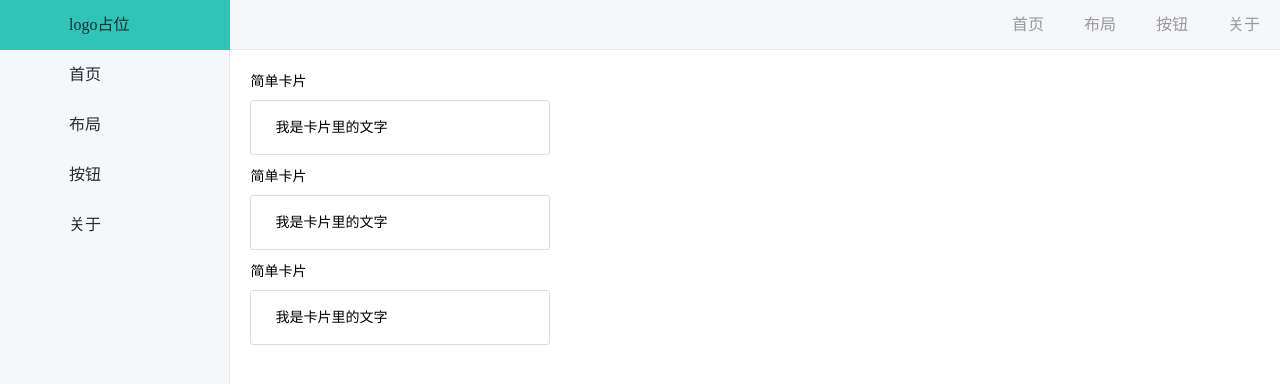
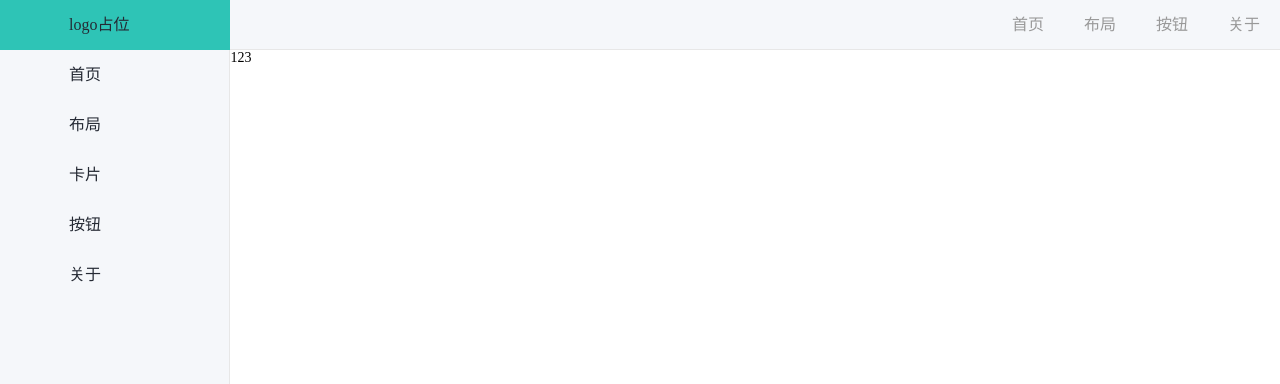
Before and after one commit to gcnova/gchon-vue3, a Vue app: page /layout in a window 1280 px wide. Shown: the top 384 px of the page. Built offline with nearby package versions, Linux system fonts and the light colour scheme.

Commit message:
fix:修改卡片模块配置

```diff
--- a/src/App.vue
+++ b/src/App.vue
@@ -4,6 +4,7 @@
       <a href="#">logo占位</a>
       <router-link to="/">首页</router-link>
       <router-link to="/layout">布局</router-link>
+      <router-link to="/card">卡片</router-link>
       <router-link to="/button">按钮</router-link>
       <router-link to="/about">关于</router-link>
     </div>
--- a/src/router/index.js
+++ b/src/router/index.js
@@ -1,6 +1,7 @@
 import { createRouter, createWebHistory } from 'vue-router'
 import HomeView from '../views/HomeView.vue'
 import LayoutView from "../views/LayoutView.vue";
+import CardView from "../views/CardView.vue";
 import ButtonView from "../views/ButtonView.vue";
 import AboutView from "../views/AboutView.vue";
 
@@ -14,6 +15,11 @@ const routes = [
     path: '/layout',
     name: 'layout',
     component: LayoutView
+  },
+  {
+    path: '/card',
+    name: 'card',
+    component: CardView
   },
   {
     path: '/button',
--- /dev/null
+++ b/src/views/CardView.vue
@@ -0,0 +1,38 @@
+<template>
+  <div class="gc-layout">
+  <p>简单卡片</p>
+    <div class="card" style="width: 300px;">
+        我是卡片里的文字
+    </div>
+  <p>简单卡片</p>
+  <div class="card" style="width: 300px;">
+      我是卡片里的文字
+  </div>
+  <p>简单卡片</p>
+  <div class="card" style="width: 300px;">
+      我是卡片里的文字
+  </div>
+</div>
+</template>
+
+<script>
+export default {
+    name: '',
+    setup() {}
+  };
+</script>
+<style scoped>
+.gc-layout{
+  padding: 20px 0 0 20px;
+}
+.card{
+  display: flow-root;
+  position: relative;
+  box-sizing: border-box;
+  border-radius: 3px;
+  margin: 10px 0;
+  padding: 16px 24px;
+  line-height: 1.5;
+  border: 1px solid #dcdcdc;
+}
+</style>
--- a/src/views/LayoutView.vue
+++ b/src/views/LayoutView.vue
@@ -1,18 +1,5 @@
 <template>
-<div class="gc-layout">
-  <p>简单卡片</p>
-    <div class="card" style="width: 300px;">
-        我是卡片里的文字
-    </div>
-  <p>简单卡片</p>
-  <div class="card" style="width: 300px;">
-      我是卡片里的文字
-  </div>
-  <p>简单卡片</p>
-  <div class="card" style="width: 300px;">
-      我是卡片里的文字
-  </div>
-</div>
+<div>123</div>
 </template>
 
 <script>
@@ -22,17 +9,5 @@ export default {
   };
 </script>
 <style scoped>
-.gc-layout{
-  padding: 20px 0 0 20px;
-}
-.card{
-  display: flow-root;
-  position: relative;
-  box-sizing: border-box;
-  border-radius: 3px;
-  margin: 10px 0;
-  padding: 16px 24px;
-  line-height: 1.5;
-  border: 1px solid #dcdcdc;
-}
+
 </style>
```
